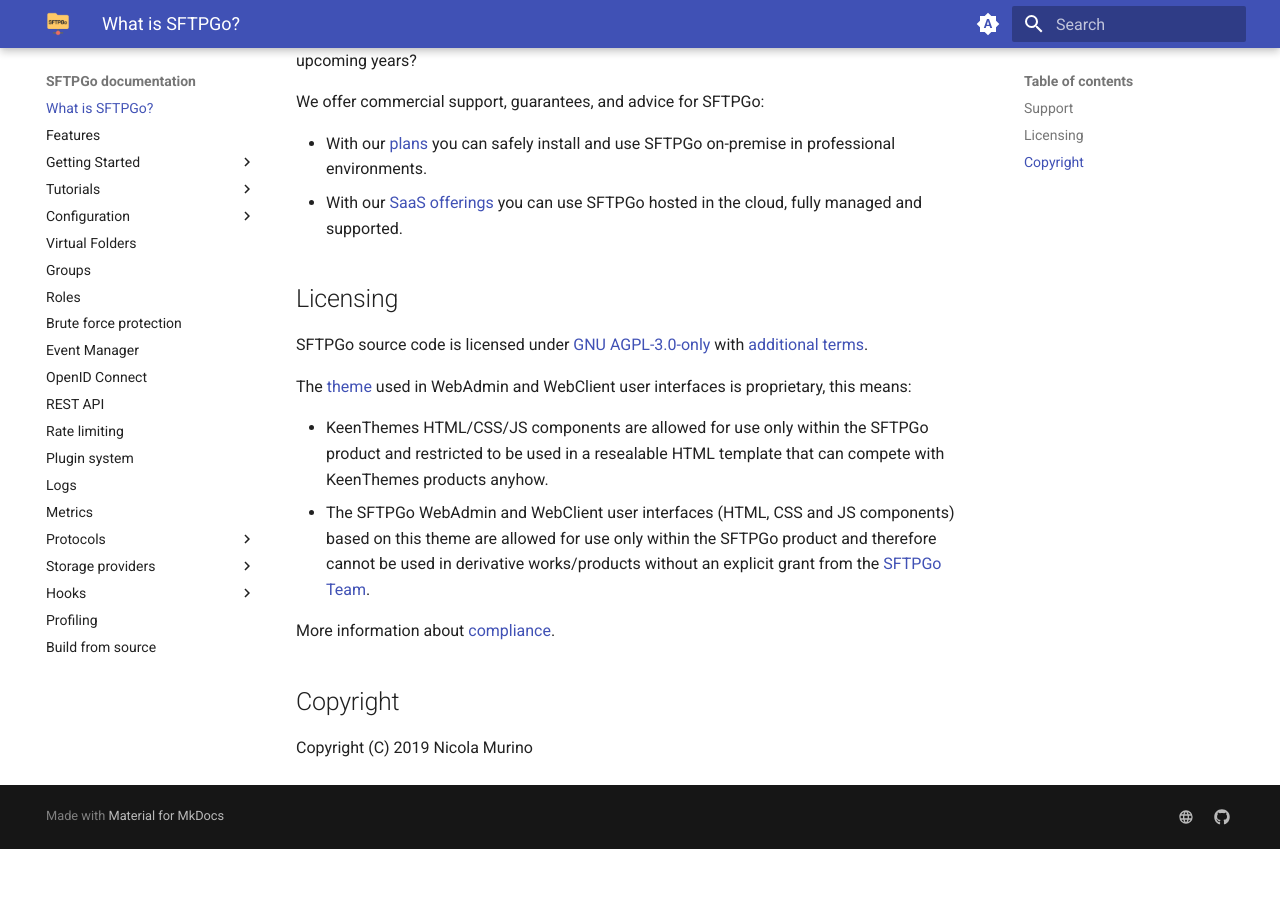
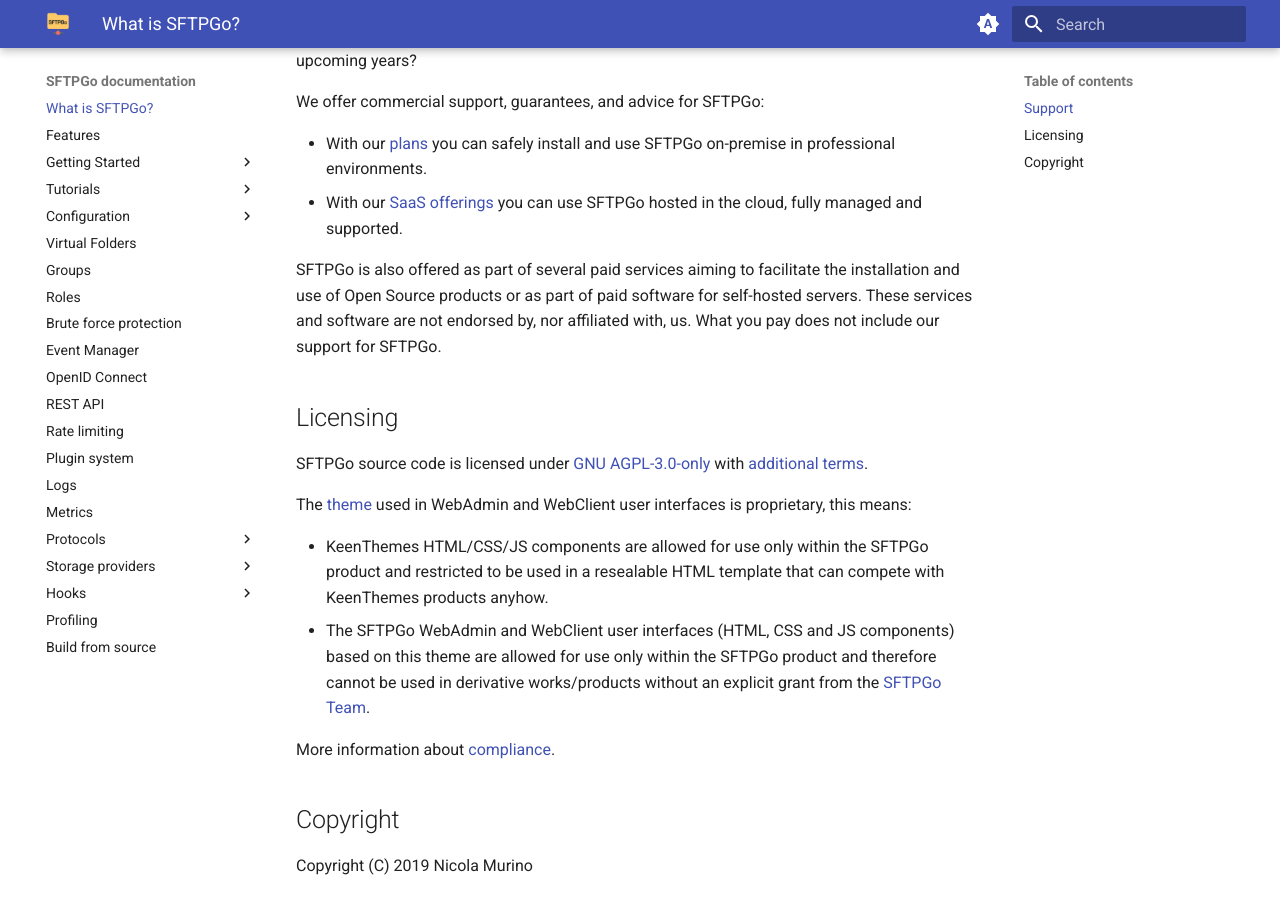
Before and after one commit to sftpgo/docs, an MkDocs documentation site: the page built from docs/index.md, in a window 1280 px wide and 900 px high, scrolled down 1205 px. Built offline with MkDocs 1.6.1 and Material for MkDocs 9.7.7, drawn with Linux system fonts in a browser that asks for light colours; the version menu is left out; before the commit the page ends 2054 px from its top, so only the background shows below that.

Commit message:
add a note about support
Signed-off-by: Nicola Murino <nicola.murino@gmail.com>

```diff
--- a/docs/index.md
+++ b/docs/index.md
@@ -21,6 +21,9 @@ We offer commercial support, guarantees, and advice for SFTPGo:
 - With our [plans](https://sftpgo.com/plans){:target="_blank"} you can safely install and use SFTPGo on-premise in professional environments.
 - With our [SaaS offerings](https://sftpgo.com/saas){:target="_blank"} you can use SFTPGo hosted in the cloud, fully managed and supported.
 
+SFTPGo is also offered as part of several paid services aiming to facilitate the installation and use of Open Source products or as part of paid software for self-hosted servers.
+These services and software are not endorsed by, nor affiliated with, us. What you pay does not include our support for SFTPGo.
+
 ## Licensing
 
 SFTPGo source code is licensed under [GNU AGPL-3.0-only](https://www.gnu.org/licenses/agpl-3.0.en.html){:target="_blank"} with [additional terms](https://github.com/drakkan/sftpgo/blob/main/NOTICE){:target="_blank"}.
```
